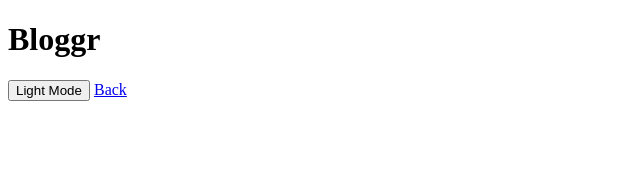
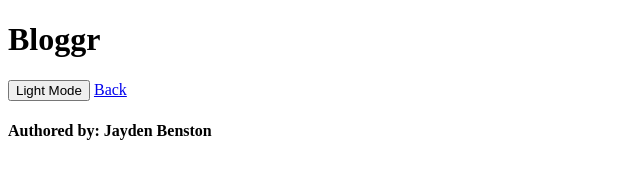
Before and after one commit to Frxctxl/Bloggr, a plain HTML site: page blog.html in a window 1280 px wide. Shown: the whole page, without its empty margins (0-640 px from the left). Drawn offline with Linux system fonts and the light colour scheme.

Commit message:
finished js functionality

```diff
--- a/blog.html
+++ b/blog.html
@@ -16,6 +16,10 @@
   </header>
 
   <main id="blogEntries"></main>
+
+  <footer>
+    <h4>Authored by: Jayden Benston</h4>
+  </footer>
   <script src="js/blog.js">
 
   </script>
--- a/js/form.js
+++ b/js/form.js
@@ -9,6 +9,7 @@ function addEntry() {
   };
   data.push(blogEntry);
   localStorage.setItem('blogData', JSON.stringify(data));
+  window.location.href = 'blog.html';
 };
 
 addEventListener('submit', function (eventObj) {
```
Also changed, not shown: js/blog.js (+5 -2 lines).
